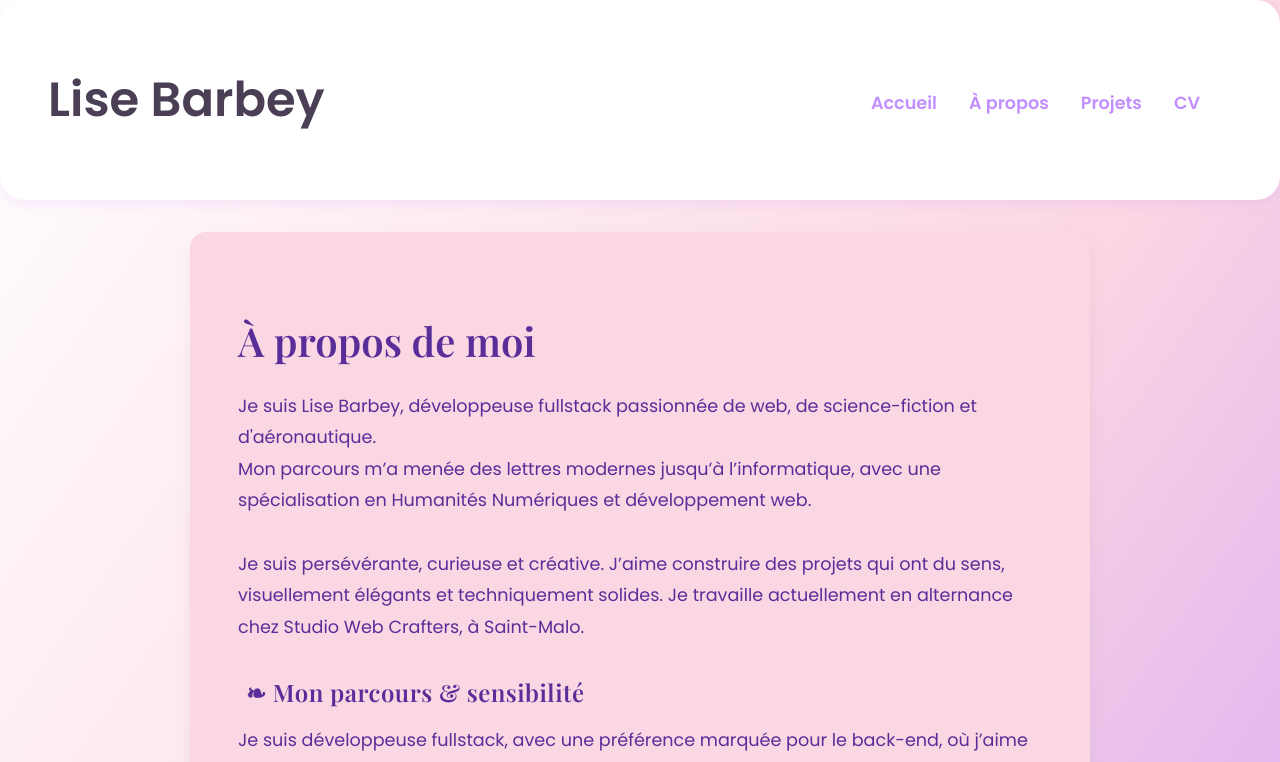
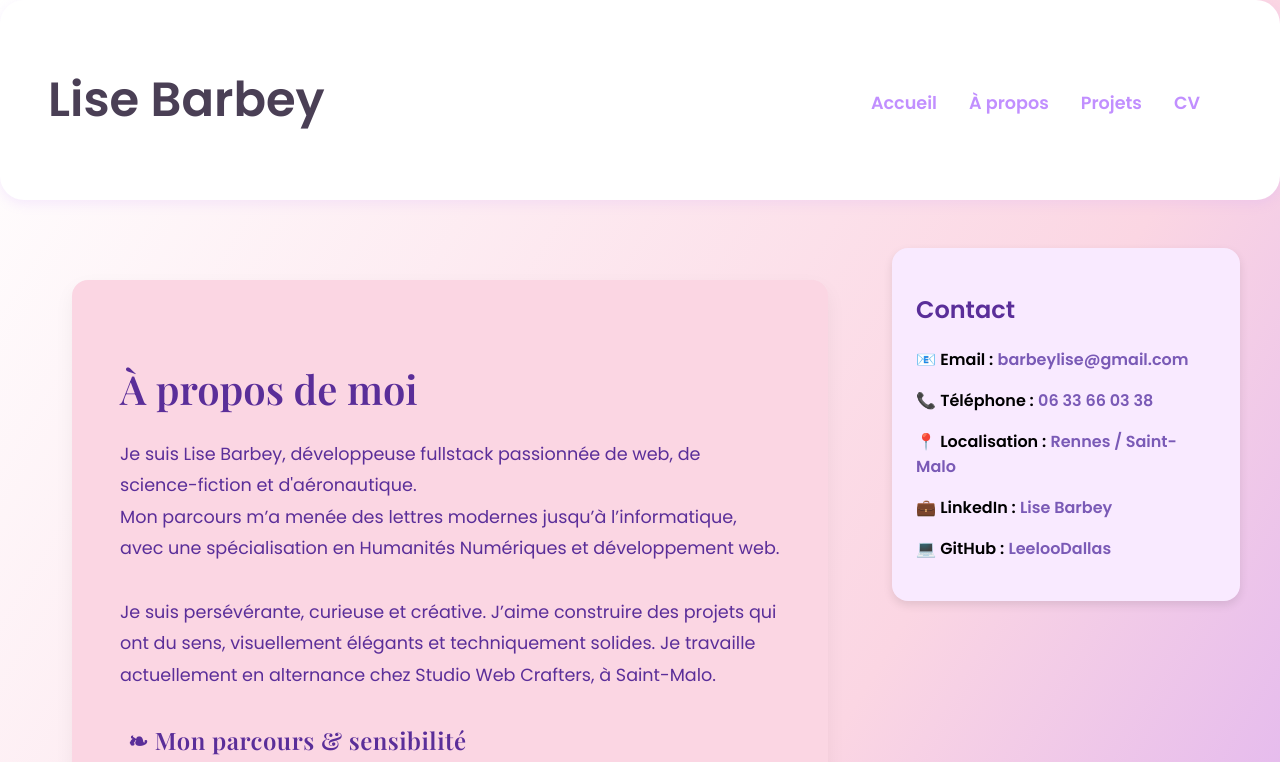
Before and after one commit to LeelooDallas-creator/portfolio, a React (Vite) app: page /about in a window 1280 px wide. Shown: the top 762 px of the page. Built offline with nearby package versions, Linux system fonts and the light colour scheme.

Commit message:
refactor(aside): contact aside added instead of form

```diff
--- /dev/null
+++ b/src/components/ContactAside.tsx
@@ -0,0 +1,69 @@
+// components/ContactAside.tsx
+import React from 'react';
+
+const ContactAside: React.FC = () => {
+  return (
+    <aside
+      style={{
+        flexShrink: 0,
+        width: '300px',
+        padding: '1.5rem',
+        borderRadius: '1rem',
+        backgroundColor: '#f9eaff',
+        boxShadow: '0 4px 10px rgba(0,0,0,0.1)',
+        position: 'sticky',
+        top: '2rem',
+        height: 'fit-content',
+      }}
+    >
+      <h2 style={{ color: '#5a2e99' }}>Contact</h2>
+      <p>
+        📧 <strong>Email :</strong>{' '}
+        <a href="mailto:barbeylise@gmail.com" style={{ color: '#7a5ab6' }}>
+          barbeylise@gmail.com
+        </a>
+      </p>
+      <p>
+        📞 <strong>Téléphone :</strong>{' '}
+        <a href="tel:0633660338" style={{ color: '#7a5ab6' }}>
+          06 33 66 03 38
+        </a>
+      </p>
+      <p>
+        📍 <strong>Localisation :</strong>{' '}
+        <a
+          href="https://www.google.com/maps/search/?api=1&query=Rennes+Saint-Malo"
+          target="_blank"
+          rel="noopener noreferrer"
+          style={{ color: '#7a5ab6' }}
+        >
+          Rennes / Saint-Malo
+        </a>
+      </p>
+      <p>
+        💼 <strong>LinkedIn :</strong>{' '}
+        <a
+          href="https://www.linkedin.com/in/lise-barbey"
+          target="_blank"
+          rel="noopener noreferrer"
+          style={{ color: '#7a5ab6' }}
+        >
+          Lise Barbey
+        </a>
+      </p>
+      <p>
+        💻 <strong>GitHub :</strong>{' '}
+        <a
+          href="https://github.com/LeelooDallas-creator"
+          target="_blank"
+          rel="noopener noreferrer"
+          style={{ color: '#7a5ab6' }}
+        >
+          LeelooDallas
+        </a>
+      </p>
+    </aside>
+  );
+};
+
+export default ContactAside;
--- a/src/components/Hero.tsx
+++ b/src/components/Hero.tsx
@@ -1,5 +1,6 @@
 import React, { useState } from 'react';
 import Lise from '../assets/IMG_8090.jpg';
+import ContactAside from './ContactAside';
 
 const Hero: React.FC = () => {
   const [flipped, setFlipped] = useState(false);
@@ -60,6 +61,7 @@ const Hero: React.FC = () => {
           >
             Découvrez mes projets, mon parcours et mes passions dans un univers moderne et créatif.
           </p>
+          <ContactAside/>
         </div>
       </div>
 
--- a/src/pages/About.tsx
+++ b/src/pages/About.tsx
@@ -1,4 +1,5 @@
 import React from 'react';
+import ContactAside from '../components/ContactAside';
 
 const About: React.FC = () => {
   const paragraphStyle = {
@@ -18,6 +19,18 @@ const About: React.FC = () => {
   };
 
   return (
+    <div
+        style={{
+          display: 'flex',
+          flexDirection: 'row',
+          justifyContent: 'space-between',
+          alignItems: 'flex-start',
+          maxWidth: '1200px',
+          margin: '3rem auto',
+          padding: '0 1rem',
+          gap: '2rem',
+        }}
+      >
     <main style={{ maxWidth: '900px', margin: '0 auto', padding: '2rem' }}>
       <section
         style={{
@@ -85,6 +98,8 @@ const About: React.FC = () => {
         </p>
       </section>
     </main>
+    <ContactAside/>
+    </div>
   );
 };
 
--- a/src/pages/CV.tsx
+++ b/src/pages/CV.tsx
@@ -1,4 +1,5 @@
 import React, { useEffect, useRef, useState } from 'react';
+import ContactAside from '../components/ContactAside';
 
 const CV: React.FC = () => {
   const [visibleSections, setVisibleSections] = useState<{ [key: string]: boolean }>({});
@@ -111,25 +112,6 @@ const CV: React.FC = () => {
     },
   ];
 
-  const inputStyle = {
-    width: '100%',
-    padding: '0.5rem',
-    marginTop: '0.3rem',
-    marginBottom: '1rem',
-    border: '1px solid #ccc',
-    borderRadius: '0.4rem',
-    fontSize: '1rem',
-  };
-
-  const buttonStyle = {
-    padding: '0.6rem 1.2rem',
-    border: 'none',
-    borderRadius: '0.5rem',
-    color: 'white',
-    cursor: 'pointer',
-    fontWeight: 'bold',
-  };
-
   return (
     <>
       <div
@@ -224,70 +206,7 @@ const CV: React.FC = () => {
             </ul>
           </section>
         </main>
-
-        <aside
-          style={{
-            flexShrink: 0,
-            width: '300px',
-            padding: '1.5rem',
-            borderRadius: '1rem',
-            backgroundColor: '#f9eaff',
-            boxShadow: '0 4px 10px rgba(0,0,0,0.1)',
-            position: 'sticky',
-            top: '2rem',
-            height: 'fit-content',
-          }}
-        >
-          <h2 style={{ color: '#5a2e99' }}>Contact</h2>
-          <p>
-            📧 <strong>Email :</strong>{' '}
-            <a
-              href="mailto:barbeylise@gmail.com"
-              style={{ color: '#7a5ab6' }}
-            >
-              barbeylise@gmail.com
-            </a>
-          </p>
-          <p>
-            📞 <strong>Téléphone :</strong>{' '}
-            <a href="tel:0633660338" style={{ color: '#7a5ab6' }}>
-              06 33 66 03 38
-            </a>
-          </p>
-          <p>
-            📍 <strong>Localisation :</strong>{' '}
-            <a
-              href="https://www.google.com/maps/search/?api=1&query=Rennes+Saint-Malo"
-              target="_blank"
-              rel="noopener noreferrer"
-              style={{ color: '#7a5ab6' }}
-            >
-              Rennes / Saint-Malo
-            </a>
-          </p>
-          <p>
-            💼 <strong>LinkedIn :</strong>{' '}
-            <a
-              href="https://www.linkedin.com/in/lise-barbey"
-              target="_blank"
-              rel="noopener noreferrer"
-              style={{ color: '#7a5ab6' }}
-            >
-              Lise Barbey
-            </a>
-          </p>
-          <p>
-            💻 <strong>GitHub :</strong>{' '}
-            <a
-              href="https://github.com/LeelooDallas-creator"
-              target="_blank"
-              rel="noopener noreferrer"
-              style={{ color: '#7a5ab6' }}
-            >
-            LeelooDallas
-            </a>
-          </p>
-        </aside>
+        <ContactAside />
       </div>
     </>
   );
--- a/src/pages/Home.tsx
+++ b/src/pages/Home.tsx
@@ -1,6 +1,7 @@
 import React from 'react';
 import Hero from '../components/Hero';
 import Card from '../components/Card';
+import ContactAside from '../components/ContactAside';
 
 const Home: React.FC = () => {
   return (
--- a/src/pages/Projects.tsx
+++ b/src/pages/Projects.tsx
@@ -1,4 +1,5 @@
 import React, { useEffect, useState } from 'react';
+import ContactAside from '../components/ContactAside';
 
 type Project = {
   title: string;
@@ -69,7 +70,18 @@ const Projects: React.FC = () => {
           transition: transform 0.3s ease, box-shadow 0.3s ease;
         }
       `}</style>
-
+      <div
+        style={{
+          display: 'flex',
+          flexDirection: 'row',
+          justifyContent: 'space-between',
+          alignItems: 'flex-start',
+          maxWidth: '1200px',
+          margin: '3rem auto',
+          padding: '0 1rem',
+          gap: '2rem',
+        }}
+      >
       <main style={{ maxWidth: '1000px', margin: '3rem auto', padding: '0 1rem' }}>
         <h1
           style={{
@@ -163,6 +175,8 @@ const Projects: React.FC = () => {
           })}
         </section>
       </main>
+      <ContactAside/>
+      </div>
     </>
   );
 };
```
